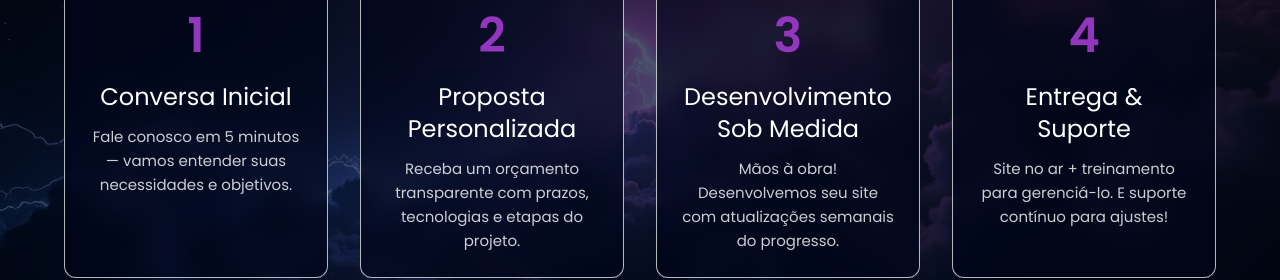
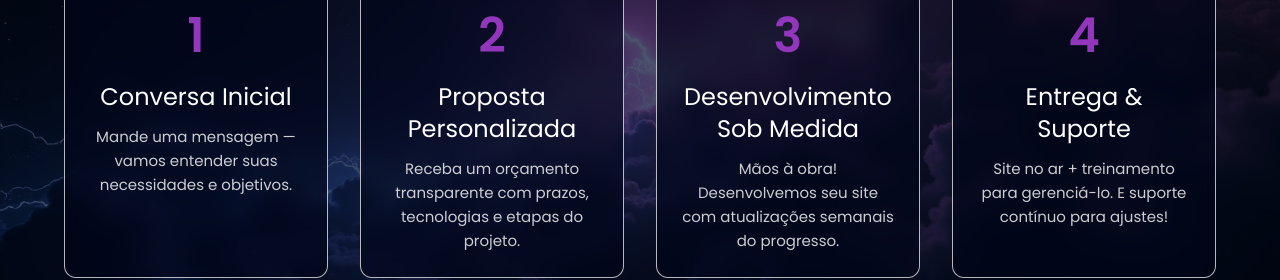
Before and after one commit to kelvinteixeira/institucional-exemplo, a React (Vite) app: page / in a window 1280 px wide. Shown: the part 1940-2220 px from the top of the page. Built offline with nearby package versions, Linux system fonts and the light colour scheme.

Commit message:
change texts

```diff
--- a/src/components/HowItWorks.tsx
+++ b/src/components/HowItWorks.tsx
@@ -44,7 +44,7 @@ export const HowItWorks = () => {
           {[
             {
               title: "Conversa Inicial",
-              description: "Fale conosco em 5 minutos — vamos entender suas necessidades e objetivos."
+              description: "Mande uma mensagem — vamos entender suas necessidades e objetivos."
             },
             {
               title: "Proposta Personalizada",
--- a/src/hooks/useWhatsapp.ts
+++ b/src/hooks/useWhatsapp.ts
@@ -3,7 +3,7 @@ import { useCallback } from 'react';
 
 export const useWhatsApp = () => {
   const phoneNumber = '5583996157313';
-  const defaultMessage = 'Olá, gostaria de tranformar minha idéa em realidade digital!';
+  const defaultMessage = 'Olá, gostaria de tranformar minha ideia em realidade digital!';
 
   const handleWhatsAppClick = useCallback((customMessage?: string) => {
     const cleanedPhone = phoneNumber.replace(/\D/g, '');
```
